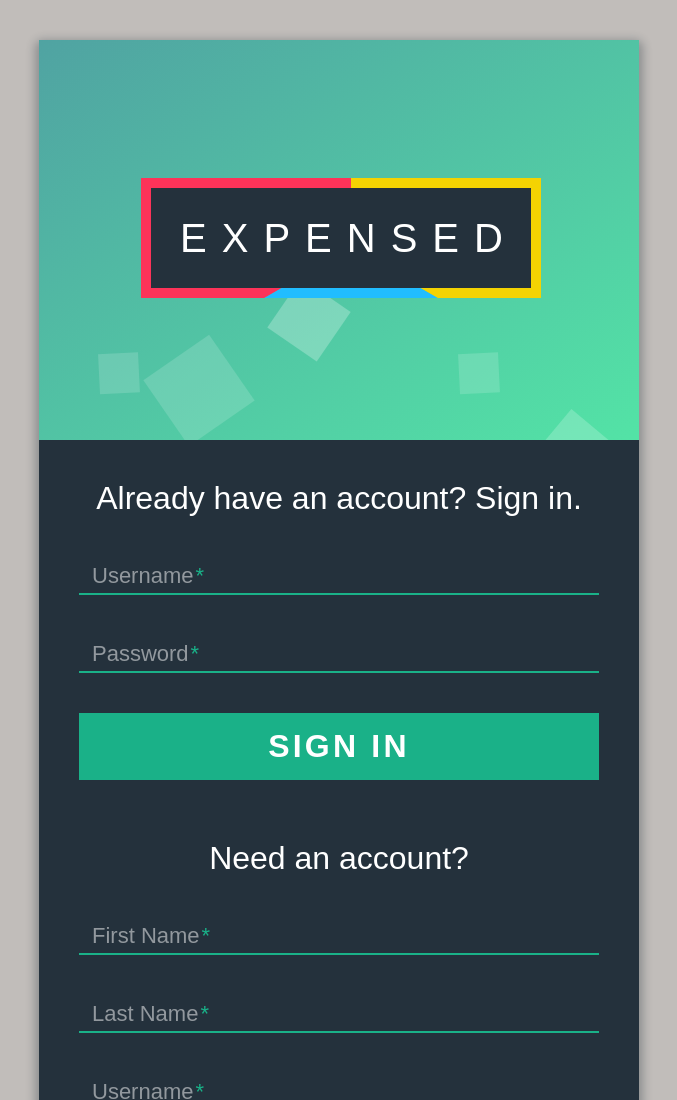
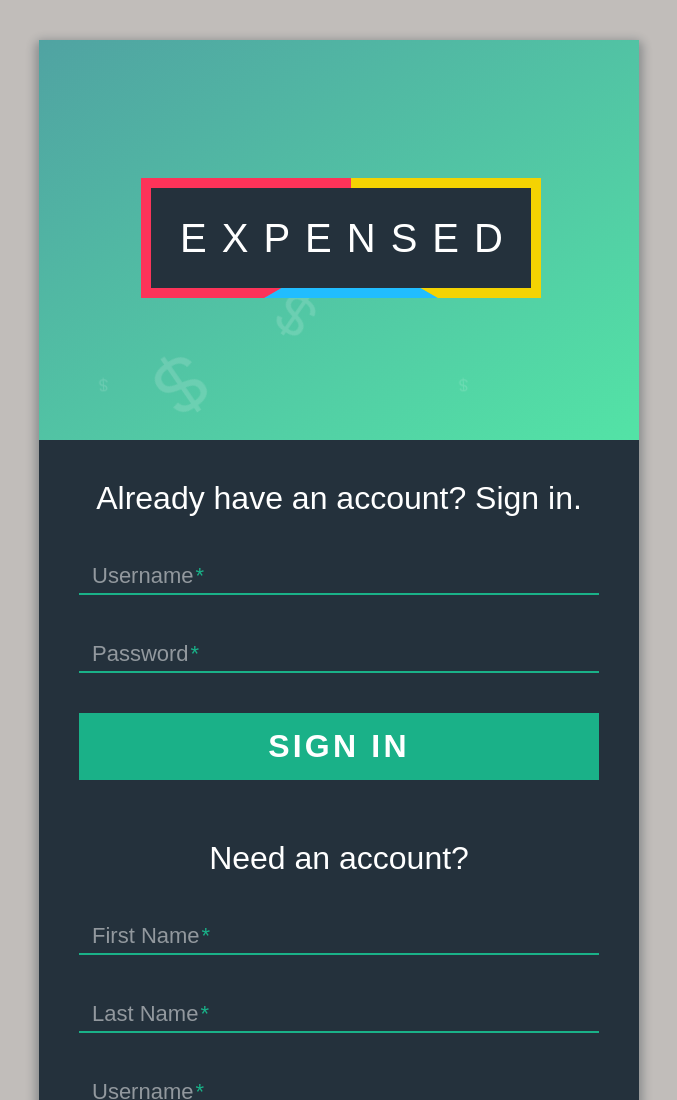
Before and after one commit to McKmillions/expapp, a plain HTML site: page index.html in a window 1280 px wide. Shown: the top 1100 px of the page, without its empty margins (301-978 px from the left). Drawn offline with nearby package versions, Linux system fonts and the light colour scheme; some packages are replaced by stand-ins of ours.

Commit message:
money animation

```diff
--- a/css/styles.css
+++ b/css/styles.css
@@ -162,9 +162,10 @@ body {
     position: absolute;
     list-style: none;
     display: block;
-    width: 40px;
-    height: 40px;
-    background-color: rgba(255, 255, 255, 0.15);
+    /*width: 40px;*/
+    /*height: 40px;*/
+    /*background-color: rgba(255, 255, 255, 0.15);*/
+    color: rgba(255, 255, 255, 0.15);
     bottom: -160px;
     -webkit-animation: square 25s infinite;
     animation: square 25s infinite;
@@ -176,8 +177,9 @@ body {
 }
 .bg-bubbles li:nth-child(2) {
     left: 20%;
-    width: 80px;
-    height: 80px;
+    /*width: 80px;*/
+    /*height: 80px;*/
+    font-size: 80px;
     -webkit-animation-delay: 2s;
     animation-delay: 2s;
     -webkit-animation-duration: 17s;
@@ -190,34 +192,38 @@ body {
 }
 .bg-bubbles li:nth-child(4) {
     left: 40%;
-    width: 60px;
-    height: 60px;
+    /*width: 60px;*/
+    /*height: 60px;*/
+    font-size: 60px;
     -webkit-animation-duration: 22s;
     animation-duration: 22s;
-    background-color: rgba(255, 255, 255, 0.25);
+    /*background-color: rgba(255, 255, 255, 0.25);*/
 }
 .bg-bubbles li:nth-child(5) {
     left: 70%;
 }
 .bg-bubbles li:nth-child(6) {
     left: 80%;
-    width: 120px;
-    height: 120px;
+    /*width: 120px;*/
+    /*height: 120px;*/
+    font-size: 120px;
     -webkit-animation-delay: 3s;
     animation-delay: 3s;
-    background-color: rgba(255, 255, 255, 0.2);
+    /*background-color: rgba(255, 255, 255, 0.2);*/
 }
 .bg-bubbles li:nth-child(7) {
     left: 32%;
-    width: 160px;
-    height: 160px;
+    /*width: 160px;*/
+    /*height: 160px;*/
+    font-size: 160px;
     -webkit-animation-delay: 7s;
     animation-delay: 7s;
 }
 .bg-bubbles li:nth-child(8) {
     left: 55%;
-    width: 20px;
-    height: 20px;
+    /*width: 20px;*/
+    /*height: 20px;*/
+    font-size: 20px;
     -webkit-animation-delay: 15s;
     animation-delay: 15s;
     -webkit-animation-duration: 40s;
@@ -225,18 +231,20 @@ body {
 }
 .bg-bubbles li:nth-child(9) {
     left: 25%;
-    width: 10px;
-    height: 10px;
+    /*width: 10px;*/
+    /*height: 10px;*/
+    font-size: 10px;
     -webkit-animation-delay: 2s;
     animation-delay: 2s;
     -webkit-animation-duration: 40s;
     animation-duration: 40s;
-    background-color: rgba(255, 255, 255, 0.3);
+    /*background-color: rgba(255, 255, 255, 0.3);*/
 }
 .bg-bubbles li:nth-child(10) {
     left: 90%;
-    width: 160px;
-    height: 160px;
+    /*width: 160px;*/
+    /*height: 160px;*/
+    font-size: 160px;
     -webkit-animation-delay: 11s;
     animation-delay: 11s;
 }
--- a/templates/login/login.html
+++ b/templates/login/login.html
@@ -13,16 +13,16 @@
         </div>
 
         <ul class="bg-bubbles">
-            <li></li>
-            <li></li>
-            <li></li>
-            <li></li>
-            <li></li>
-            <li></li>
-            <li></li>
-            <li></li>
-            <li></li>
-            <li></li>
+            <li>&#36;</li>
+            <li>&#36;</li>
+            <li>&#36;</li>
+            <li>&#36;</li>
+            <li>&#36;</li>
+            <li>&#36;</li>
+            <li>&#36;</li>
+            <li>&#36;</li>
+            <li>&#36;</li>
+            <li>&#36;</li>
         </ul>
     </div>
 
```
